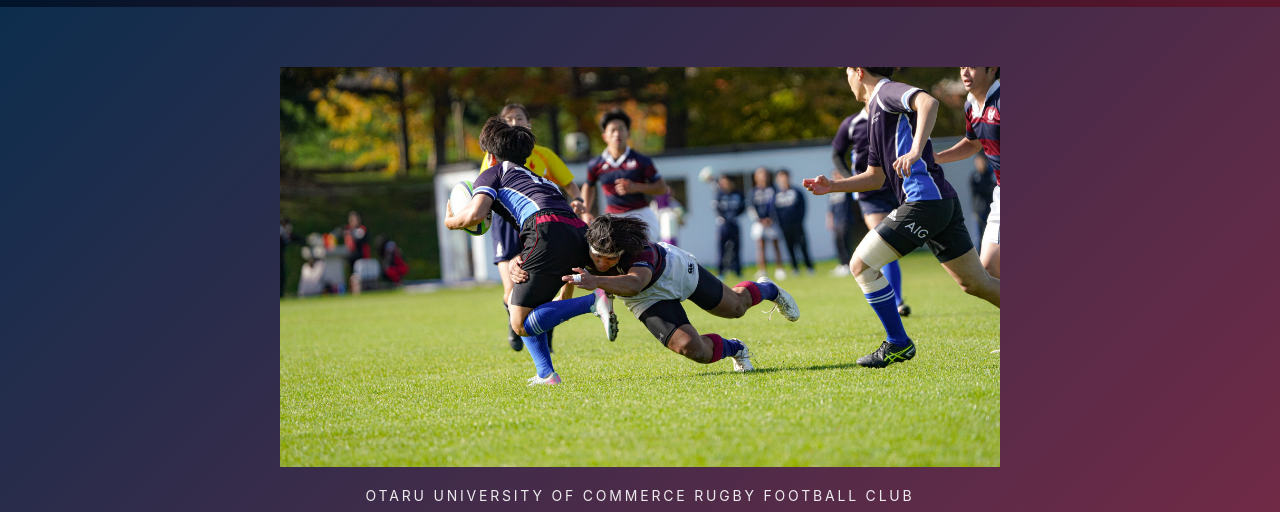
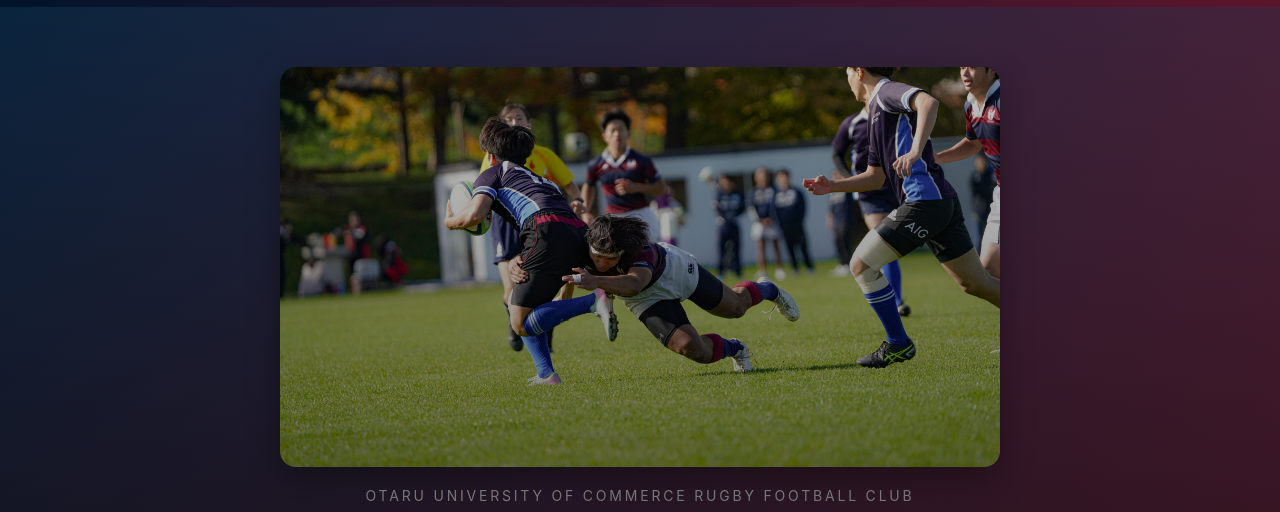
Before and after one commit to OUCrugby/ocurfc.github.io, a plain HTML site: page index.html in a window 1280 px wide. Shown: the part 45-557 px from the top of the page. Drawn offline with Linux system fonts and the light colour scheme; no server answers.

Commit message:
Update index.html

```diff
--- a/index.html
+++ b/index.html
@@ -520,6 +520,29 @@
   opacity: 1;
 }
 
+   /* ===== 単調さを消す追加CSS（ここに入れる） ===== */
+.hero-slideshow {
+  border-radius: 16px;
+  overflow: hidden;
+  box-shadow: 0 12px 32px rgba(0,0,0,0.35);
+}
+
+.hero {
+  position: relative;
+}
+
+.hero::after {
+  content: "";
+  position: absolute;
+  inset: 0;
+  background: linear-gradient(
+    to bottom,
+    rgba(0,0,0,0.2),
+    rgba(0,0,0,0.7)
+  );
+  pointer-events: none;
+}
+
   </style>
 
 </head>
@@ -555,7 +578,10 @@
   <div class="nav-overlay"></div>
 
   <!-- ========== ヒーロー ========== -->
+
 <section class="hero">
+  <div class="hero-inner">
+
     <div class="hero-slideshow">
       <img src="こうせいトライ.jpg" class="hero-photo active">
       <img src="しゅうさくさんタックル.jpg" class="hero-photo">
@@ -566,6 +592,7 @@
     <div class="hero-title-sub">
       OTARU UNIVERSITY OF COMMERCE RUGBY FOOTBALL CLUB
     </div>
+
     <h1>「愛されるチームへ」 小樽から、北海道一位へ。</h1>
 
     <p class="hero-lead">
@@ -585,6 +612,7 @@
     </div>
 
     <a href="#join" class="btn-primary">入部・見学を検討している方へ</a>
+
   </div>
 </section>
 
```
Lines whose indentation alone changed are shown as unchanged.
